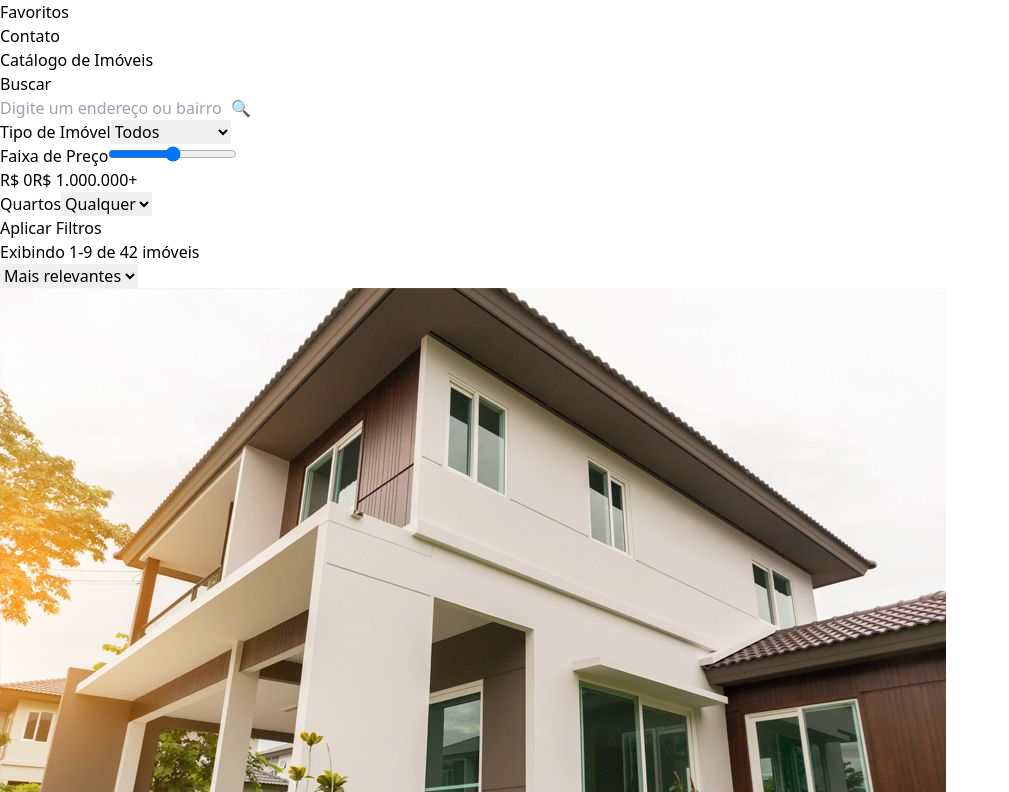
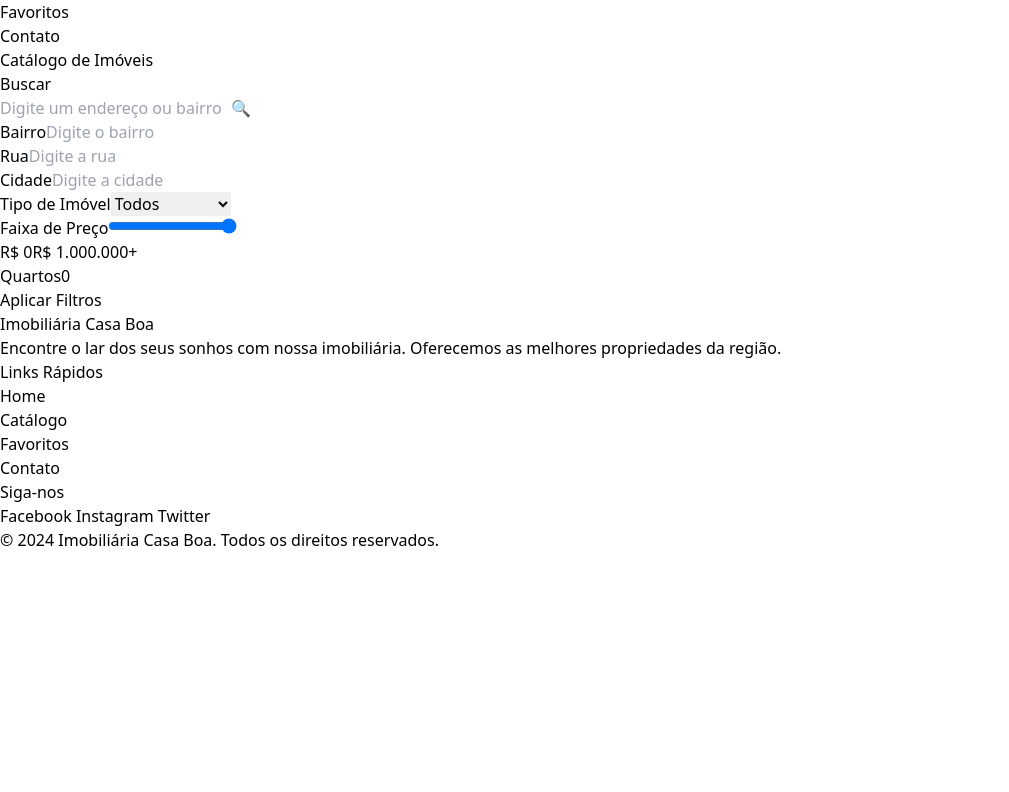
Before and after one commit to VitorHasc/CATALOG-SITE-NEXT, a Next.js app: page /pages/cat in a window 1280 px wide. Shown: the part 1128-1920 px from the top of the page, without its empty margins (0-1009 px from the left). After the commit the page ends 1680 px from the top, so only its background shows below. Built offline with nearby package versions, Linux system fonts and the light colour scheme.

Commit message:
Agora o frontend busca os imoveis corretamente

```diff
--- a/src/app/api/buscarimovel/route.jsx
+++ b/src/app/api/buscarimovel/route.jsx
@@ -108,6 +108,7 @@ export async function POST(req) {
         }
 
         if (imoveis.length === 0) {
+            console.log("teste")
             imoveis = await prisma.imovel.findMany();
             return new Response(
                 JSON.stringify({
@@ -124,7 +125,7 @@ export async function POST(req) {
         );
     } catch (error) {
         return new Response(
-            JSON.stringify({ message: "Erro ao buscar imóveis", error: error.message }),
+            JSON.stringify({ message: "Erro ao buscar imóveis", error: error }),
             { status: 500, headers: { "Content-Type": "application/json" } }
         );
     }
--- a/src/app/pages/cat/page.jsx
+++ b/src/app/pages/cat/page.jsx
@@ -1,49 +1,143 @@
 "use client";
-
-import React from "react";
+import React, { useState } from "react";
+import axios from "axios"; // Importando axios
 import Header2 from "@/app/components/header2";
 import Footer from "@/app/components/footer";
 
 export default function CatalogoPage() {
+    const [searchTerm, setSearchTerm] = useState("");
+    const [preco, setPreco] = useState({ min: 0, max: 1000000 });
+    const [quartos, setQuartos] = useState(0); // Valor numérico
+    const [bairro, setBairro] = useState("");
+    const [rua, setRua] = useState("");
+    const [cidade, setCidade] = useState("");
+    const [tipo, setTipo] = useState("");
+    const [imoveis, setImoveis] = useState([]);
+    const [loading, setLoading] = useState(false);
+    const [frase, setFrase] = useState("")
+
+    const handleSearch = async () => {
+        setLoading(true);
+
+        try {
+            const token = localStorage.getItem("token");
+            console.log("Buscando imóveis com os seguintes parâmetros:");
+            console.log("searchTerm:", searchTerm);
+            console.log("preco:", preco);
+            console.log("quartos:", quartos);
+            console.log("bairro:", bairro);
+            console.log("rua:", rua);
+            console.log("cidade:", cidade);
+            console.log("tipo:", tipo);
+            console.log(token);
+            const response = await axios.post("/api/buscarimovel", {
+                searchTerm,
+                preco: { ...preco, max: Number(preco.max) }, // Convertendo para número
+                quartos,
+                bairro,
+                rua,
+                cidade,
+                tipo,
+            }, {
+                headers: {
+                    Authorization: token,
+                },
+            });
+            setImoveis(response.data || response.data.imoveis);
+        } catch (error) {
+            console.error("Erro na requisição:", error);
+            setImoveis([]);
+        } finally {
+            setLoading(false);
+        }
+    };
+
     return (
         <div className="flex flex-col min-h-screen">
-
-
-    {/* Header */}
             <Header2 />
 
-
-    {/* Main content */}
             <main className="flex-1">
                 <section className="w-full py-12 md:py-24 lg:py-32 bg-gray-100">
                     <div className="w-full px-4 md:px-6 mx-auto">
-            <h1 className="text-3xl font-bold tracking-tighter  lg:text-5xl mb-8">
+                        <h1 className="text-3xl font-bold tracking-tighter lg:text-5xl mb-8">
                             Catálogo de Imóveis
                         </h1>
 
-            {/* Filtros + Imóveis */}
                         <div className="grid gap-6 grid-cols-1 sm:grid-cols-2 lg:grid-cols-3 xl:grid-cols-4">
-
-
-            {/* Filtros */}
                             <div className="lg:col-span-1 space-y-4">
                                 <div>
                                     <label className="text-sm font-medium" htmlFor="search">
                                         Buscar
                                     </label>
                                     <div className="flex mt-1">
-                    <input id="search" className="w-full border rounded-md p-2" placeholder="Digite um endereço ou bairro" />
-                    <button className="ml-2 px-4 py-2 border rounded-md">
+                                        <input
+                                            id="search"
+                                            className="w-full border rounded-md p-2"
+                                            placeholder="Digite um endereço ou bairro"
+                                            value={searchTerm}
+                                            onChange={(e) => setSearchTerm(e.target.value)}
+                                        />
+                                        <button
+                                            className="ml-2 px-4 py-2 border rounded-md"
+                                            onClick={handleSearch}
+                                        >
                                             🔍
                                         </button>
                                     </div>
+                                </div>
+
+                                {/* Campo de Bairro */}
+                                <div>
+                                    <label className="text-sm font-medium" htmlFor="bairro">
+                                        Bairro
+                                    </label>
+                                    <input
+                                        id="bairro"
+                                        className="w-full border rounded-md p-2 mt-1"
+                                        placeholder="Digite o bairro"
+                                        value={bairro}
+                                        onChange={(e) => setBairro(e.target.value)}
+                                    />
+                                </div>
+
+                                {/* Campo de Rua */}
+                                <div>
+                                    <label className="text-sm font-medium" htmlFor="rua">
+                                        Rua
+                                    </label>
+                                    <input
+                                        id="rua"
+                                        className="w-full border rounded-md p-2 mt-1"
+                                        placeholder="Digite a rua"
+                                        value={rua}
+                                        onChange={(e) => setRua(e.target.value)}
+                                    />
+                                </div>
+
+                                {/* Campo de Cidade */}
+                                <div>
+                                    <label className="text-sm font-medium" htmlFor="cidade">
+                                        Cidade
+                                    </label>
+                                    <input
+                                        id="cidade"
+                                        className="w-full border rounded-md p-2 mt-1"
+                                        placeholder="Digite a cidade"
+                                        value={cidade}
+                                        onChange={(e) => setCidade(e.target.value)}
+                                    />
                                 </div>
 
                                 <div>
                                     <label className="text-sm font-medium" htmlFor="tipo">
                                         Tipo de Imóvel
                                     </label>
-                <select id="tipo" className="w-full border rounded-md p-2 mt-1">
+                                    <select
+                                        id="tipo"
+                                        className="w-full border rounded-md p-2 mt-1"
+                                        value={tipo}
+                                        onChange={(e) => setTipo(e.target.value)}
+                                    >
                                         <option value="">Todos</option>
                                         <option value="casa">Casa</option>
                                         <option value="apartamento">Apartamento</option>
@@ -55,7 +149,18 @@ return (
                                     <label className="text-sm font-medium" htmlFor="preco">
                                         Faixa de Preço
                                     </label>
-                <input type="range" id="preco" className="w-full mt-1" min="0" max="1000000" step="50000" />
+                                    <input
+                                        type="range"
+                                        id="preco"
+                                        className="w-full mt-1"
+                                        min="0"
+                                        max="1000000"
+                                        step="50000"
+                                        value={preco.max}
+                                        onChange={(e) =>
+                                            setPreco((prev) => ({ ...prev, max: e.target.value }))
+                                        }
+                                    />
                                     <div className="flex justify-between text-sm text-gray-500 mt-2">
                                         <span>R$ 0</span>
                                         <span>R$ 1.000.000+</span>
@@ -66,74 +171,66 @@ return (
                                     <label className="text-sm font-medium" htmlFor="quartos">
                                         Quartos
                                     </label>
-                <select id="quartos" className="w-full border rounded-md p-2 mt-1">
-                    <option value="">Qualquer</option>
-                    <option value="1">1+</option>
-                    <option value="2">2+</option>
-                    <option value="3">3+</option>
-                    <option value="4">4+</option>
-                </select>
+                                    <input
+                                        type="number"
+                                        id="quartos"
+                                        className="w-full border rounded-md p-2 mt-1"
+                                        value={quartos}
+                                        onChange={(e) => setQuartos(Number(e.target.value))}
+                                    />
                                 </div>
 
-                <button className="w-full py-2 bg-blue-500 text-white rounded-md">
+                                <button
+                                    className="w-full py-2 bg-blue-500 text-white rounded-md"
+                                    onClick={handleSearch}
+                                >
                                     Aplicar Filtros
                                 </button>
                             </div>
 
-            {/* Imóveis */}
                             <div className="lg:col-span-3">
-                <div className="flex justify-between items-center mb-4">
-                <p className="text-sm text-gray-500">Exibindo 1-9 de 42 imóveis</p>
-                <select className="border rounded-md p-2">
-                    <option value="relevancia">Mais relevantes</option>
-                    <option value="preco-asc">Menor preço</option>
-                    <option value="preco-desc">Maior preço</option>
-                    <option value="data">Mais recentes</option>
-                </select>
-                </div>
-
-                {/* Grid de Cards */}
+                                {loading ? (
+                                    <p>Carregando...</p>
+                                ) : (
                                     <div className="grid gap-6 sm:grid-cols-2 lg:grid-cols-3">
-                {[...Array(9)].map((_, i) => (
+                                        {imoveis.length > 0 ? (
+                                            imoveis.map((imovel, i) => (
                                                 <div key={i} className="rounded-lg border bg-white shadow-sm overflow-hidden">
                                                     <img
-                        src="/casa.jpg"
+                                                        src={imovel.imageP || "/casa.jpg"}
                                                         alt={`Imóvel ${i + 1}`}
                                                         className="w-full h-48 object-cover"
                                                     />
                                                     <div className="p-4">
-                        <h3 className="text-lg font-bold">Casa Encantadora {i + 1}</h3>
-                        <p className="text-sm text-gray-500 mb-2">Bairro Exemplo, Cidade</p>
+                                                        <h3 className="text-lg font-bold">{imovel.nome}</h3>
+                                                        <p className="text-sm text-gray-500 mb-2">
+                                                            {imovel.bairro}, {imovel.cidade}
+                                                        </p>
                                                         <div className="flex justify-between text-sm text-gray-500 mb-2">
-                        <span>3 Quartos</span>
-                        <span>2 Banheiros</span>
-                        <span>150m²</span>
+                                                            <span>{imovel.quartos} Quartos</span>
+                                                            <span>{imovel.tipo}</span>
                                                         </div>
-                        <p className="text-lg font-bold mb-2">R$ {(500000 + i * 50000).toLocaleString('pt-BR')}</p>
+                                                        <p className="text-lg font-bold mb-2">
+                                                            R$ {imovel.preco.toLocaleString("pt-BR")}
+                                                        </p>
                                                         <button className="w-full py-2 border rounded-md text-blue-500">
                                                             Ver Detalhes
                                                         </button>
                                                     </div>
                                                 </div>
-                ))}
+                                            ))
+                                        ) : (
+                                            <p>{frase}</p>
+                                        )}
                                     </div>
-
-                {/* Paginação */}
-                <div className="flex justify-center mt-8">
-                <button className="mr-2 py-2 px-4 border rounded-md">
-                    Anterior
-                </button>
-                <button className="py-2 px-4 border rounded-md">
-                    Próxima
-                </button>
-                </div>
+                                )}
                             </div>
                         </div>
                     </div>
                 </section>
             </main>
 
-
+            <Footer />
         </div>
     );
 }
```
Lines whose indentation alone changed are shown as unchanged.
